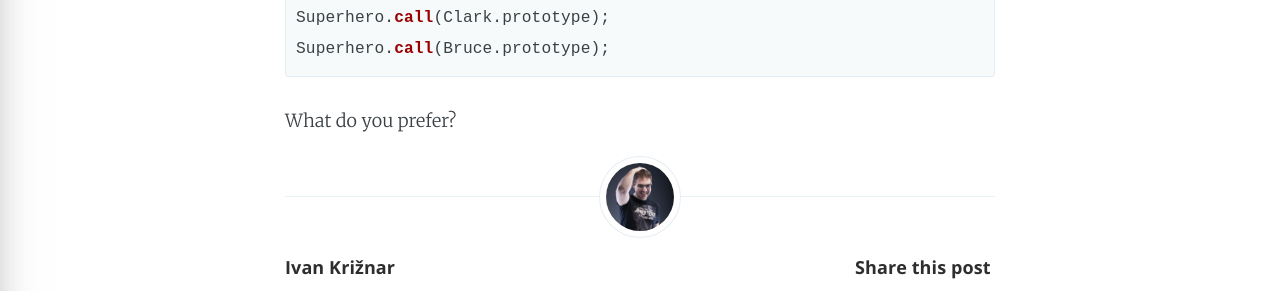
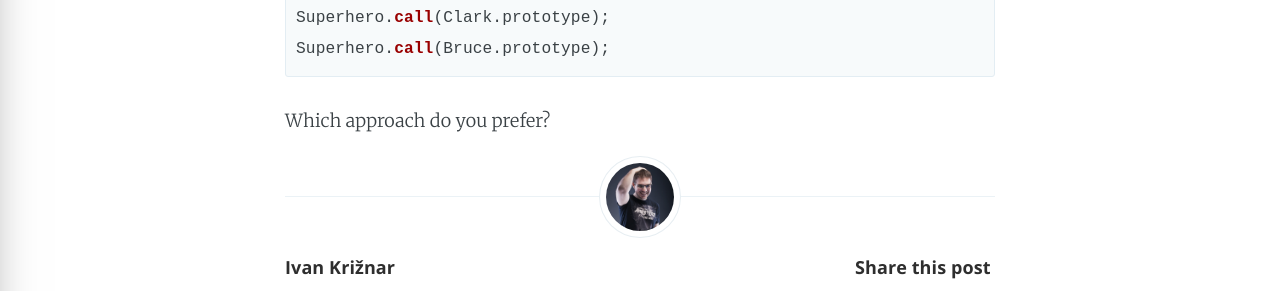
Before and after one commit to hyperNURb/hypernurb.github.io, a Jekyll site: the page built from _posts/2015-03-29-javascript-mixins.md, in a window 1280 px wide and 900 px high, scrolled down 2364 px. Shown: the part 344-635 px from the top of the window. Built offline with Jekyll 4.4.1, drawn with Linux system fonts in a browser that asks for light colours; Markdown is read by kramdown in place of the engine named in the settings; comment, search, counter and statistics services are not loaded.

Commit message:
Updates mixins article.

```diff
--- a/_posts/2015-03-29-javascript-mixins.md
+++ b/_posts/2015-03-29-javascript-mixins.md
@@ -75,4 +75,4 @@ Superhero.call(Bruce.prototype);
 {% endhighlight %}
 
 
-What do you prefer?
+Which approach do you prefer?
```
